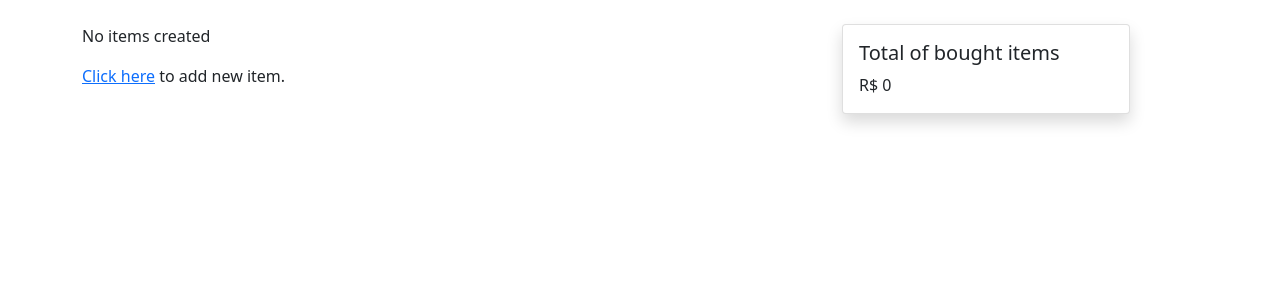
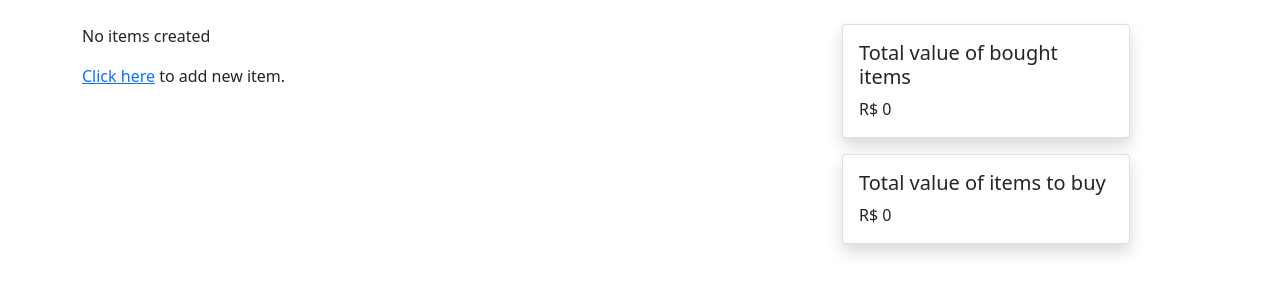
Before and after one commit to WellingtonFidelis/python-projects, a Django app: page /items/item-list/ in a window 1280 px wide. Shown: the part 56-356 px from the top of the page. Run offline with Django 3.2, Linux system fonts and the light colour scheme; data that the repository does not hold is empty; some libraries are stand-ins or nearby versions.

Commit message:
feat(backend): refctoring items views.

```diff
--- a/app-shopping-list/app_core/items/templates/items/item_create.html
+++ b/app-shopping-list/app_core/items/templates/items/item_create.html
@@ -1,7 +1,7 @@
 {% extends "base.html" %}
 {% block content %}
 <h2>Items create</h2>
-<form method="POST" action="/items/item-create/" class="g-3">
+<form method="POST" action="{% url 'item-create' %}" class="g-3">
   {% csrf_token %}
   {{ form }}
   <div class="row mt-3">
--- a/app-shopping-list/app_core/items/urls.py
+++ b/app-shopping-list/app_core/items/urls.py
@@ -1,10 +1,10 @@
-from django.urls import path, include
+from django.urls import path
 
-from items.views import ItemsView
+from . import views
 
 urlpatterns = [
-  path("", ItemsView.list, name="home"),
-  path("item-list/", ItemsView.list, name="item-list"),
-  path("item-create/", ItemsView.create, name="item-create"),
-  path("item-update/<int:pk>", ItemsView.edit, name="item-edit"),
+    path("", views.list, name="home"),
+    path("item-list/", views.list, name="item-list"),
+    path("item-create/", views.create, name="item-create"),
+    path("item-update/<int:pk>", views.edit, name="item-edit"),
 ]
--- a/app-shopping-list/app_core/items/views.py
+++ b/app-shopping-list/app_core/items/views.py
@@ -1,74 +1,76 @@
 from django.shortcuts import render, redirect
+from django.template import loader
 from django.urls import reverse
 from django.http import HttpResponse
-from django.template import loader
 from items.models import Item
 from items.forms import ItemModelForm
 
+
 # Create your views here.
-class ItemsView():
-  def home(request):
+def home(self, request):
     items = Item.objects.all()
 
-    total = 0
-
-    for item in items:
-      if item.is_purchased:
-        total += item.cost
+    template = loader.get_template("../templates/base.html")
 
     context = {
-      "items": items,
-      "total": total
+        "items": items,
     }
 
-    template = "../templates/base.html"
+    return HttpResponse(template.render(context, request))
 
-    return render(request=request, template_name=template, context=context)
 
-  def list(request):
+def list(request):
     items = Item.objects.all()
+    template = loader.get_template("items/item_list.html")
+    context = {
+        "items": items,
+        "total_value_items_purchased": total_value_items_purchased(items),
+        "total_value_items_to_buy": total_value_items_to_buy(items),
+    }
+    return HttpResponse(template.render(context, request))
 
-    total = 0
 
-    for item in items:
-      if item.is_purchased:
-        total += item.cost
-
-    context = {
-      "items": items,
-      "total": total
-    }
-
-    template = "items/item_list.html"
-
-    return render(request=request, template_name=template, context=context)
-
-  def create(request):
+def create(request):
     initial_data = {
-      "description": "",
-      "cost": 0
+        "description": "",
+        "cost": 0
     }
     form = ItemModelForm(request.POST or None, initial=initial_data)
     if request.method == "POST":
-      if form.is_valid():
-        Item.objects.create(**form.cleaned_data)
-        form = ItemModelForm()
-        return redirect(reverse("home"))
+        if form.is_valid():
+            Item.objects.create(**form.cleaned_data)
+            form = ItemModelForm()
+            return redirect(reverse("home"))
 
-    template = "items/item_create.html"
+    template = loader.get_template("items/item_create.html")
 
     context = {
-      "form": form
+        "form": form
     }
 
-    return render(request=request, template_name=template, context=context)
+    return HttpResponse(template.render(context, request))
 
-  def edit(request, pk):
+
+def edit(request, pk):
     item = Item.objects.get(pk=pk)
     item.is_purchased = True
     item.save()
-    template = "items/item_create.html"
-    context = {
-      "item": item
-    }
     return redirect(reverse("home"))
+
+
+def total_value_items_purchased(items):
+    total = 0
+    for item in items:
+        if item.is_purchased:
+            total += item.cost
+
+    return total
+
+
+def total_value_items_to_buy(items):
+    total = 0
+    for item in items:
+        if not item.is_purchased:
+            total += item.cost
+
+    return total
--- a/app-shopping-list/app_core/templates/base.html
+++ b/app-shopping-list/app_core/templates/base.html
@@ -47,10 +47,16 @@
         {% endblock %}
       </div>
       <div class="col-4">
-        <div class="card shadow bg-body rounded" style="width: 18rem;">
+        <div class="card shadow bg-body rounded mb-3" style="width: 18rem;">
           <div class="card-body">
-            <h5 class="card-title">Total of bought items</h5>
-            <p class="card-text">R$ {{ total }}</p>
+            <h5 class="card-title">Total value of bought items</h5>
+            <p class="card-text">R$ {{ total_value_items_purchased }}</p>
+          </div>
+        </div>
+        <div class="card shadow bg-body rounded mb-3" style="width: 18rem;">
+          <div class="card-body">
+            <h5 class="card-title">Total value of items to buy</h5>
+            <p class="card-text">R$ {{ total_value_items_to_buy }}</p>
           </div>
         </div>
       </div>
```
Also changed, not shown: app-shopping-list/app_core/items/forms.py (+38 -46 lines).
